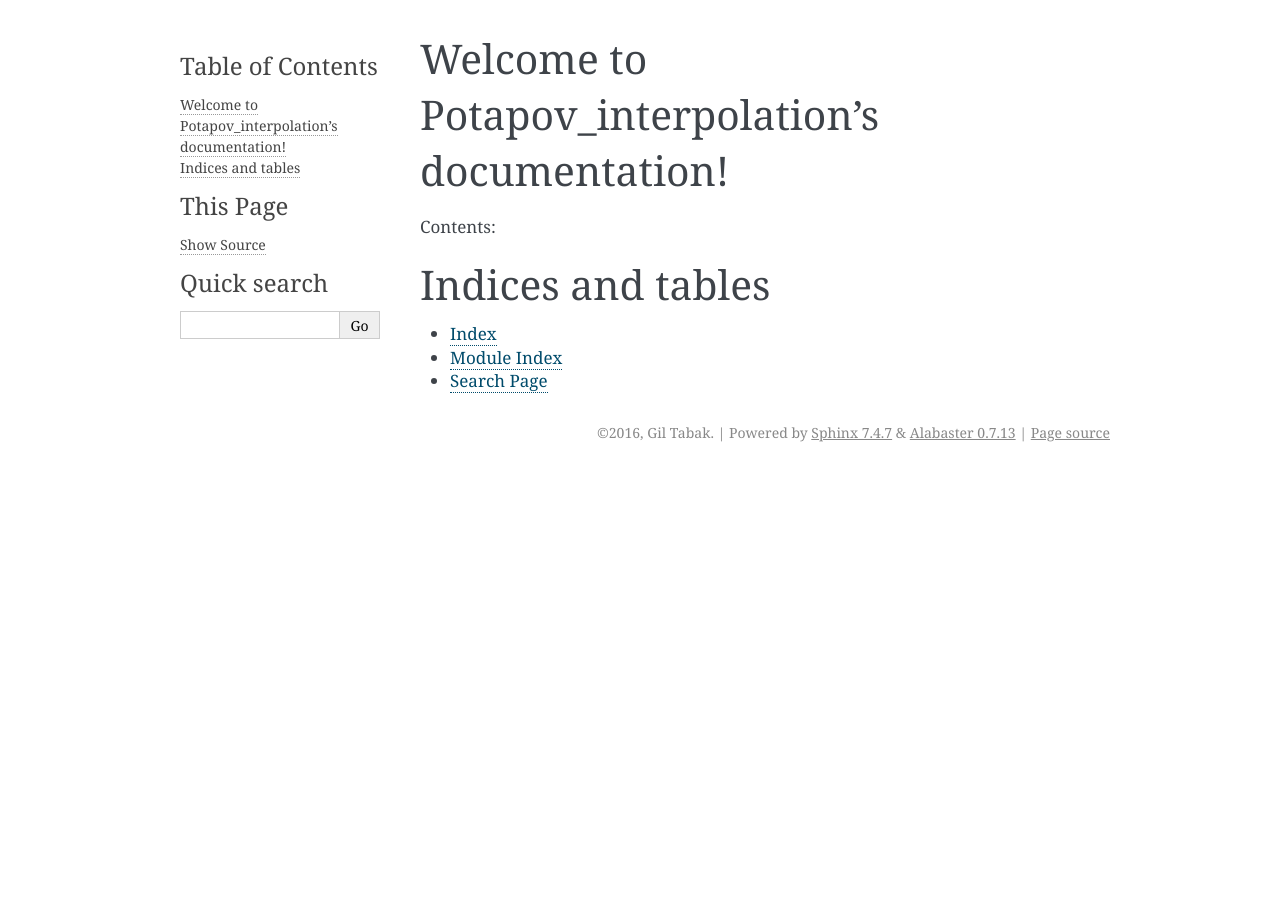
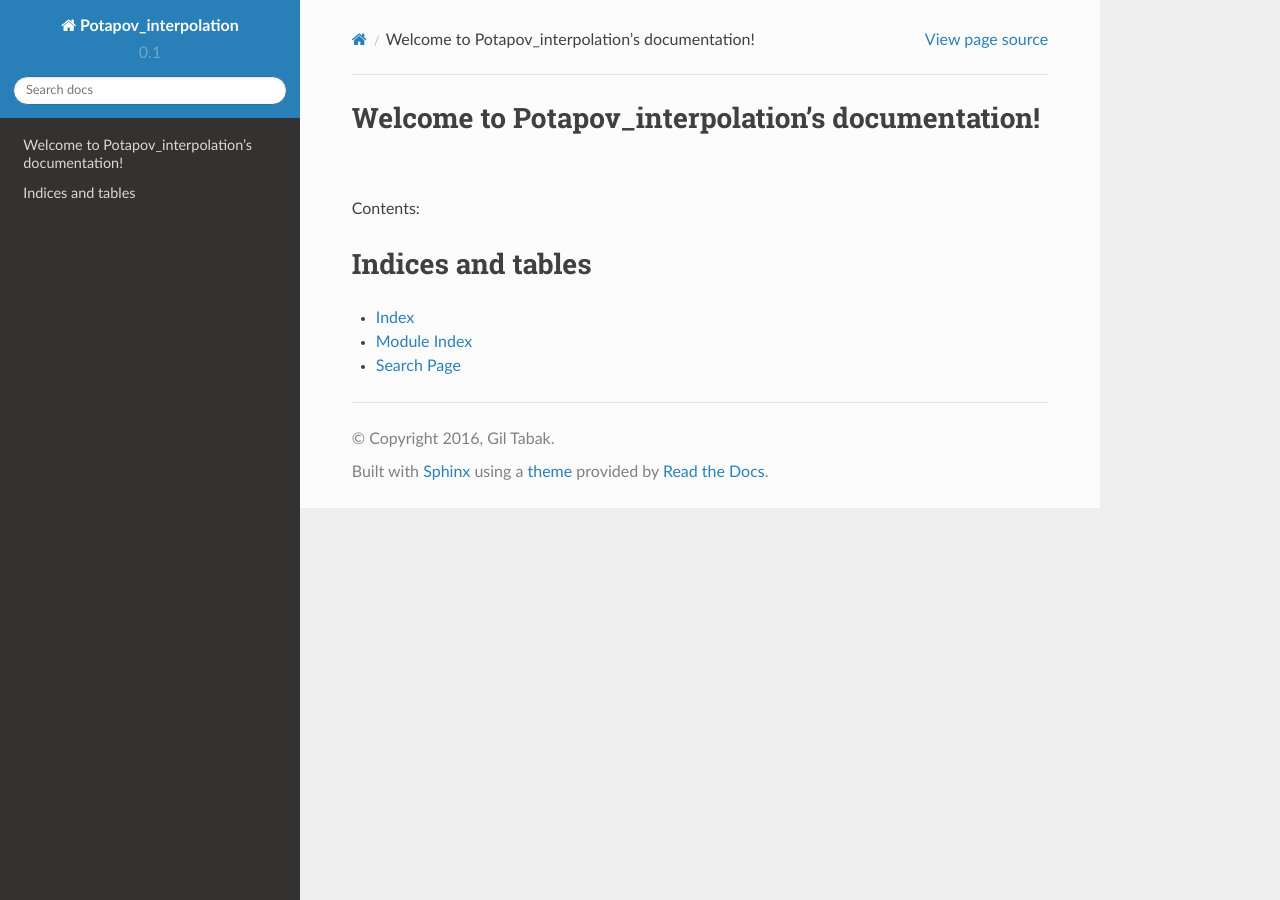
Before and after one commit to tabakg/potapov_interpolation, a Sphinx documentation site: the page built from docs/index.rst, in a window 1280 px wide. Built offline with Sphinx 7.4.7 and the Read the Docs theme 2.0.0, drawn with Linux system fonts in a browser that asks for light colours.

Commit message:
changed theme

```diff
--- a/docs/conf.py
+++ b/docs/conf.py
@@ -36,7 +36,7 @@ extensions = [
     'sphinx.ext.todo',
     'sphinx.ext.coverage',
     'sphinx.ext.mathjax',
-    #'sphinxcontrib.napoleon',
+    'sphinxcontrib.napoleon',
 ]
 
 
@@ -117,7 +117,7 @@ todo_include_todos = True
 
 # The theme to use for HTML and HTML Help pages.  See the documentation for
 # a list of builtin themes.
-html_theme = 'alabaster'
+html_theme = 'sphinx_rtd_theme'
 
 # Theme options are theme-specific and customize the look and feel of a theme
 # further.  For a list of options available for each theme, see the
```
Also changed, not shown: 13 other files.
